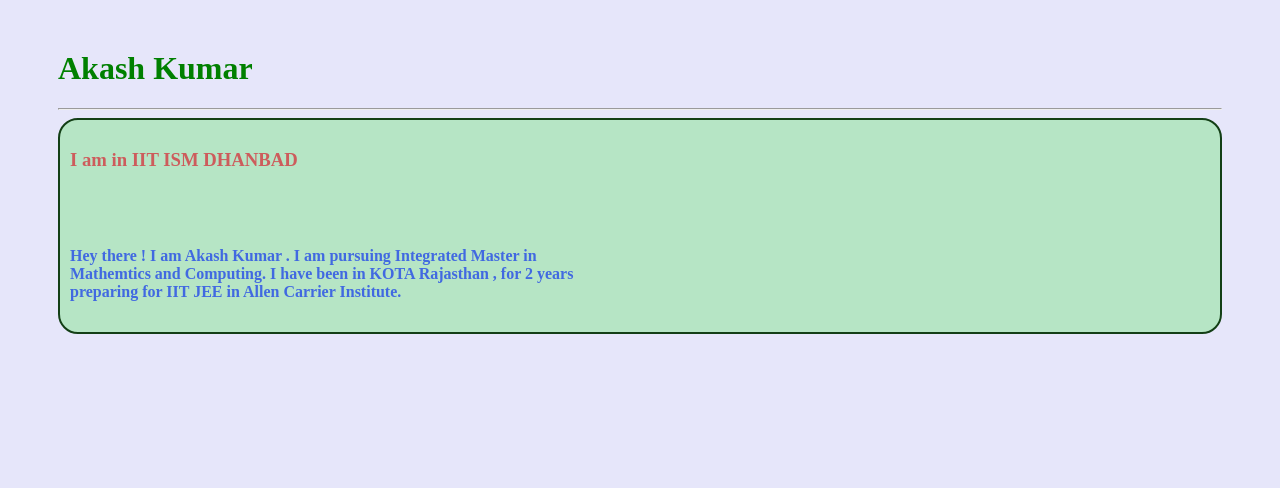
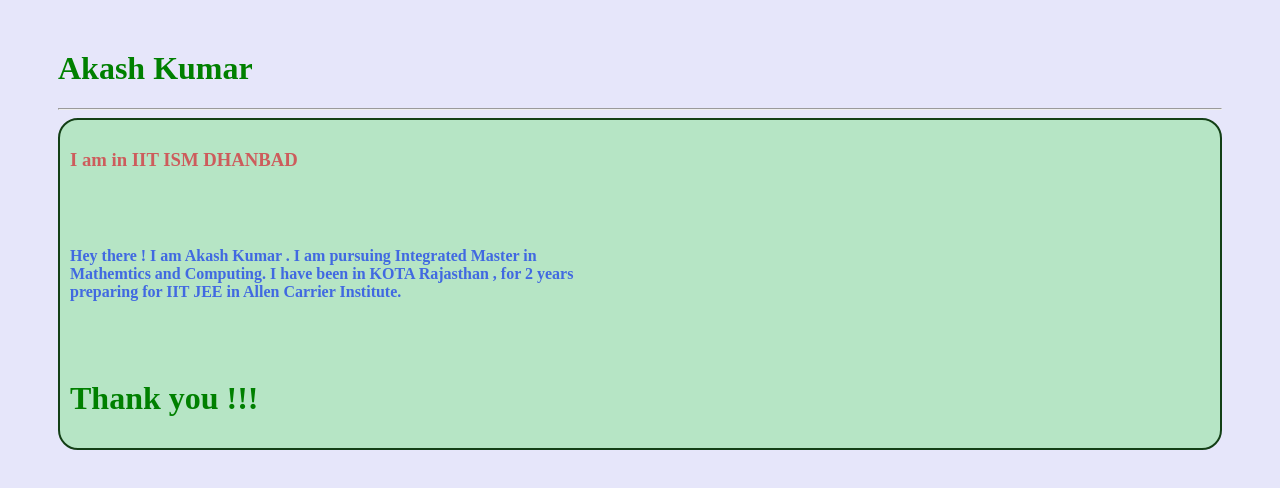
Before and after one commit to akashkumar23/my-portfolio, a plain HTML site: page Index.html in a window 1280 px wide. Drawn offline with Linux system fonts and the light colour scheme.

Commit message:
add thank you

```diff
--- a/Index.html
+++ b/Index.html
@@ -22,6 +22,11 @@
           <br />
           preparing for IIT JEE in Allen Carrier Institute.
         </h4>
+        <br>
+        <br>
+        <h1>
+            Thank you !!!
+        </h1>
     </div>
 </div>
   </body>
```
